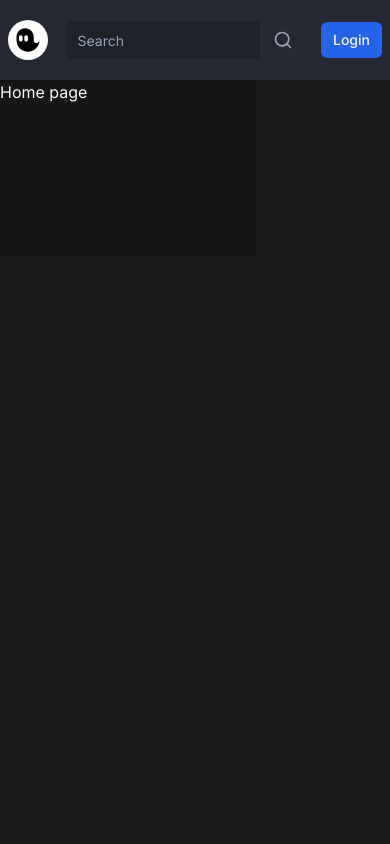
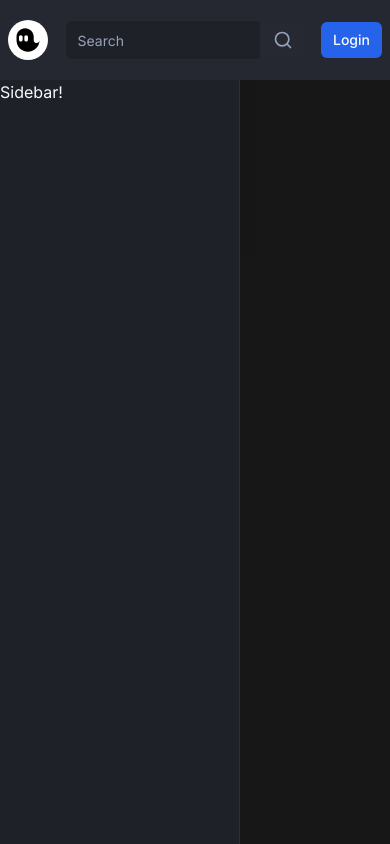
Before and after one commit to DigitalPotential/twitch-clone, a Next.js app: page / in a window 390 px wide. Built offline with nearby package versions, Linux system fonts and the light colour scheme; no server answers.

Commit message:
feat: creating a sidebar with a responsive wrapper

```diff
--- /dev/null
+++ b/app/(browse)/_components/sidebar/index.tsx
@@ -0,0 +1,5 @@
+import { Wrapper } from "./wrapper";
+
+export const Sidebar = () => {
+  return <Wrapper>Sidebar!</Wrapper>;
+};
--- /dev/null
+++ b/app/(browse)/_components/sidebar/wrapper.tsx
@@ -0,0 +1,11 @@
+interface WrapperProps {
+  children: React.ReactNode;
+}
+
+export const Wrapper = ({ children }: WrapperProps) => {
+  return (
+    <aside className="fixed left-0 flex flex-col w-60 h-full bg-background border-r border-[#2D2E35] z-50">
+      {children}
+    </aside>
+  );
+};
--- a/app/(browse)/layout.tsx
+++ b/app/(browse)/layout.tsx
@@ -1,10 +1,12 @@
-import { Navbar } from "./_components/Navbar";
+import { Navbar } from "./_components/navbar";
+import { Sidebar } from "./_components/sidebar";
 
 const BrowseLayout = ({ children }: { children: React.ReactNode }) => {
   return (
     <>
+      <Navbar />
       <div className="flex h-full pt-20">
-        <Navbar />
+        <Sidebar />
         {children}
       </div>
     </>
```
